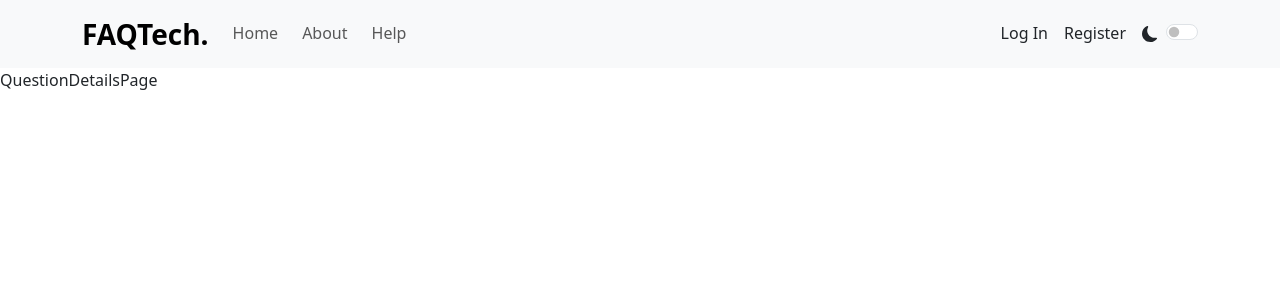
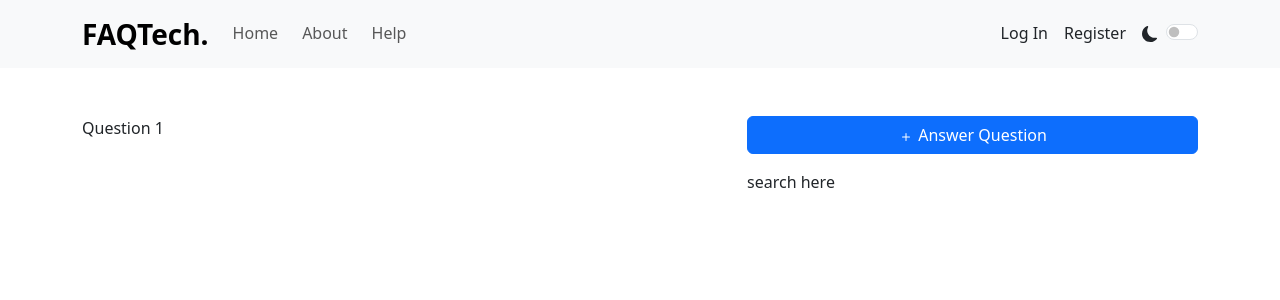
Before and after one commit to lefpap/faq-tech, a React (Vite) app in the folder frontend/: page /questions/details/1 in a window 1280 px wide. Shown: the top 300 px of the page. Built offline with nearby package versions, Linux system fonts and the light colour scheme.

Commit message:
base template for the question details

```diff
--- a/frontend/src/components/Question.tsx
+++ b/frontend/src/components/Question.tsx
@@ -1,21 +1,23 @@
+import React from "react";
 import { Card, Stack } from "react-bootstrap";
 import { ChatFill } from "react-bootstrap-icons";
 
-interface QuestionProps {
-  id: number;
+interface QuestionProps extends React.HTMLProps<HTMLDivElement> {
+  questionId: number;
   title: string;
   text: string;
   username: string;
   createdAt: string;
+  bodyClass?: string;
 }
 
-function Question({ title, text, username, createdAt }: QuestionProps) {
+function Question({ title, text, username, createdAt, bodyClass, onClick }: QuestionProps) {
   return (
-    <Card className="shadow">
+    <Card as="div" className="shadow" onClick={onClick}>
       <Card.Header>
         <Card.Title>{title}</Card.Title>
       </Card.Header>
-      <Card.Body className="question-text">
+      <Card.Body className={bodyClass}>
         <Card.Text className="text-wrap">{text}</Card.Text>
       </Card.Body>
       <Card.Footer>
--- a/frontend/src/components/QuestionList.tsx
+++ b/frontend/src/components/QuestionList.tsx
@@ -1,22 +1,29 @@
 import { Stack } from "react-bootstrap";
 import Question from "./Question";
 import { IQuestion } from "../types/models";
+import { useNavigate } from "react-router-dom";
 
 export interface QuestionListProps {
   questions: IQuestion[] | undefined;
 }
 
 function QuestionsList({ questions }: QuestionListProps) {
+  const navigate = useNavigate();
+
+  const handleQuestionClick = (id: number) => navigate(`/questions/details/${id}`);
+
   return (
     <Stack gap={4} className="scrollable-questions">
       {questions?.map((question) => (
         <Question
+          bodyClass="question-text"
           key={question.id}
-          id={question.id}
+          questionId={question.id}
           title={question.title}
           text={question.text}
           username={question.user.username}
           createdAt={question.createdAt}
+          onClick={() => handleQuestionClick(question.id)}
         />
       ))}
     </Stack>
--- a/frontend/src/pages/QuestionDetailsPage.tsx
+++ b/frontend/src/pages/QuestionDetailsPage.tsx
@@ -1,5 +1,30 @@
+import { Button, Col, Container, Row, Stack } from "react-bootstrap";
+import { Plus } from "react-bootstrap-icons";
+import { useParams } from "react-router-dom";
+
 const QuestionDetailsPage = () => {
-  return <div>QuestionDetailsPage</div>;
+  const { id } = useParams();
+
+  return (
+    <Container as={`section`} className="my-5">
+      <Row className="justify-content-center">
+        {/* Questions Column */}
+        <Col xs={12} md={8} lg={7} className="mb-4 mb-lg-0 order-1 order-lg-0 mw-">
+          <div>Question {id}</div>
+        </Col>
+
+        {/* Search and Popular Questions Column */}
+        <Col xs={12} md={8} lg={5} className="order-0 order-lg-1">
+          <Stack gap={3} className="sticky-form pb-4">
+            <Button variant="primary" className="w-100">
+              <Plus /> Answer Question
+            </Button>
+            <div>search here</div>
+          </Stack>
+        </Col>
+      </Row>
+    </Container>
+  );
 };
 
 export default QuestionDetailsPage;
```
